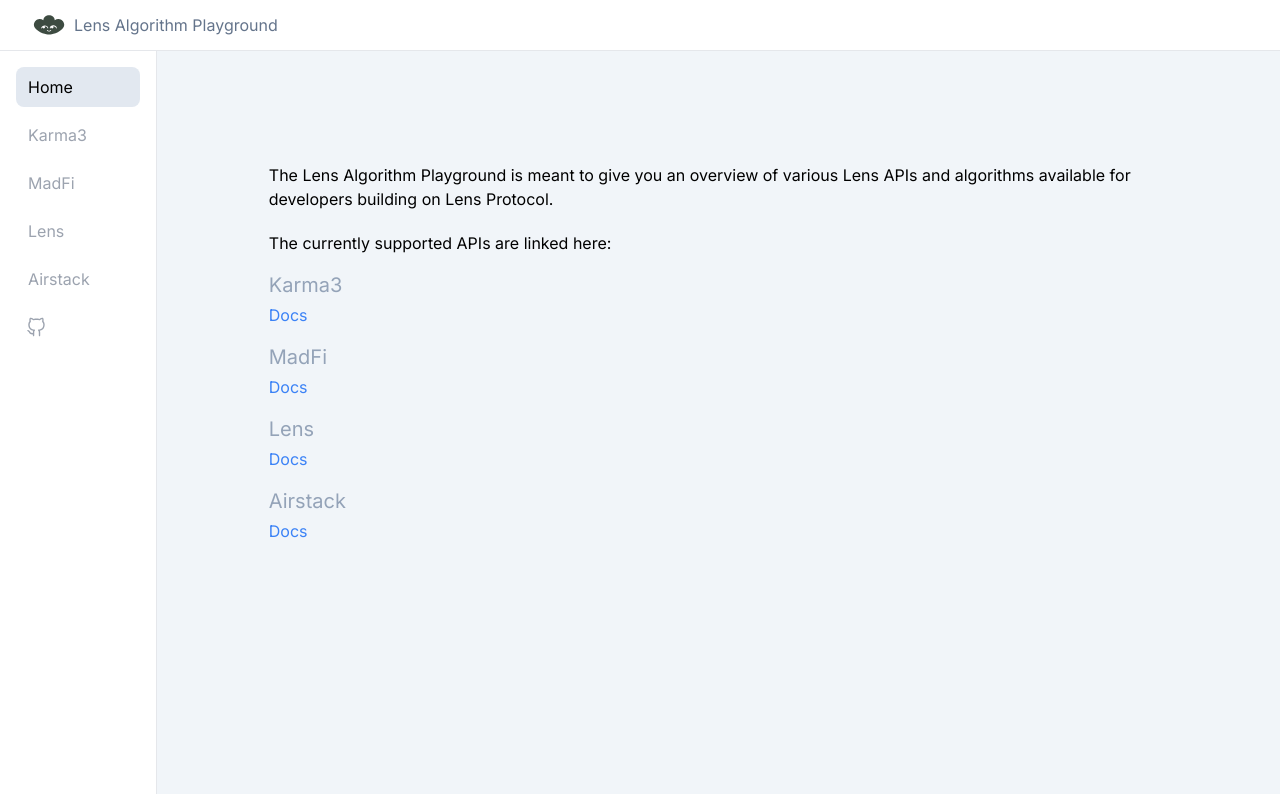
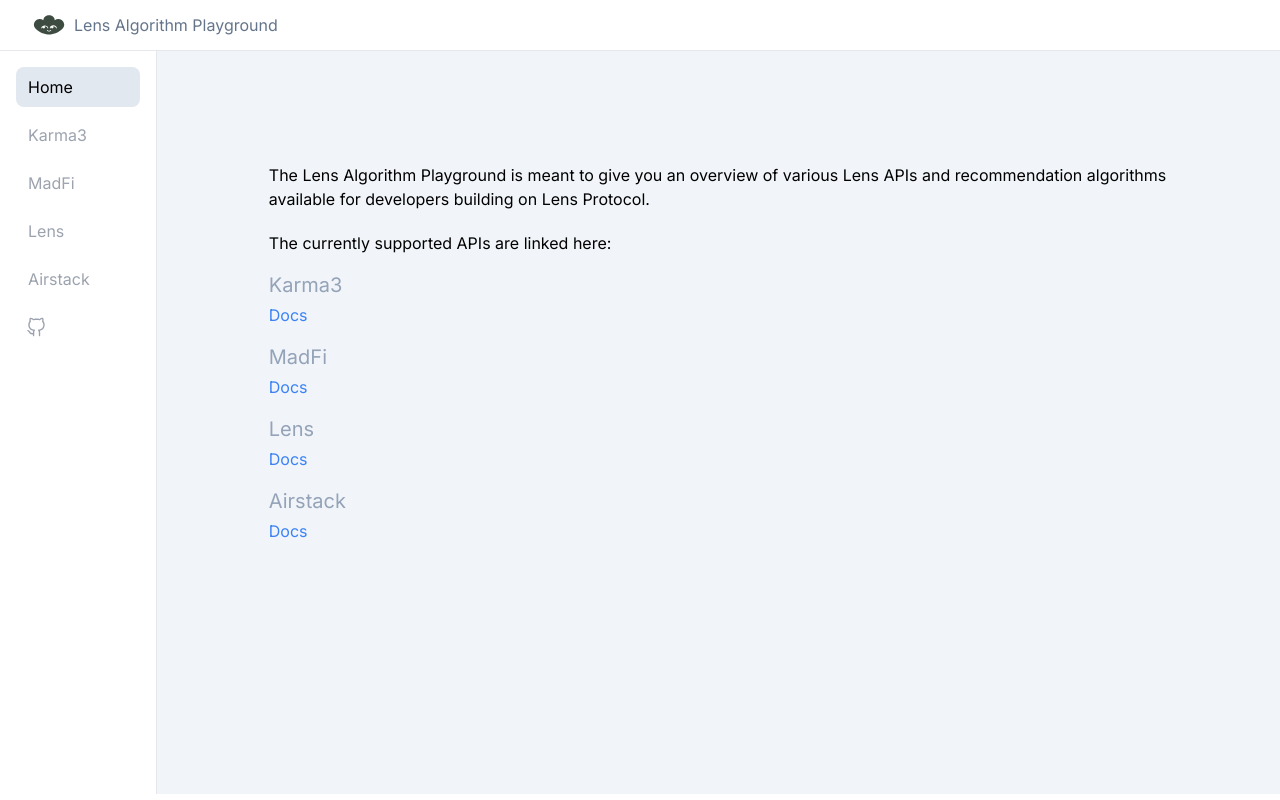
Before and after one commit to dabit3/lens-algorithm-playground, a Next.js app: page / in a window 1280 px wide. Built offline with nearby package versions, Linux system fonts and the light colour scheme.

Commit message:
updated intro

```diff
--- a/app/page.tsx
+++ b/app/page.tsx
@@ -6,7 +6,7 @@
     <main className="flex flex-col items-center justify-between p-14">
       <div>
         <p>
-        The Lens Algorithm Playground is meant to give you an overview of various Lens APIs and algorithms available for developers building on Lens Protocol.
+        The Lens Algorithm Playground is meant to give you an overview of various Lens APIs and recommendation algorithms available for developers building on Lens Protocol.
         </p>
         <p className="mt-5">The currently supported APIs are linked here:</p>
 
```
